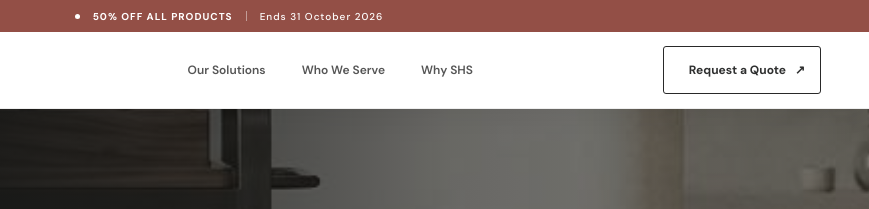
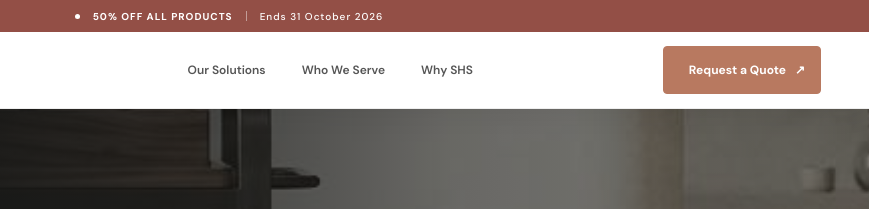
Before and after one commit to winsome-marketing/SHS-offer, a plain HTML site: page index.html in a window 1280 px wide. Shown: the top 209 px of the page, 411-1280 px from the left. Drawn offline with Linux system fonts and the light colour scheme.

Commit message:
Update styles.css

```diff
--- a/styles.css
+++ b/styles.css
@@ -204,3 +204,18 @@ html{scroll-padding-top:125px}
   .ticker-product{width:96px !important;flex-basis:96px !important;}
   .ticker-image{height:70px !important;}
 }
+
+/* Header Request a Quote Button */
+.nav-cta {
+  background-color: #B87960;
+  color: #FFFFFF;
+  border: 1px solid #B87960;
+  border-radius: 4px;
+}
+
+/* Hover Effect */
+.nav-cta:hover {
+  background-color: #94523E;
+  border-color: #94523E;
+  color: #FFFFFF;
+}
```
